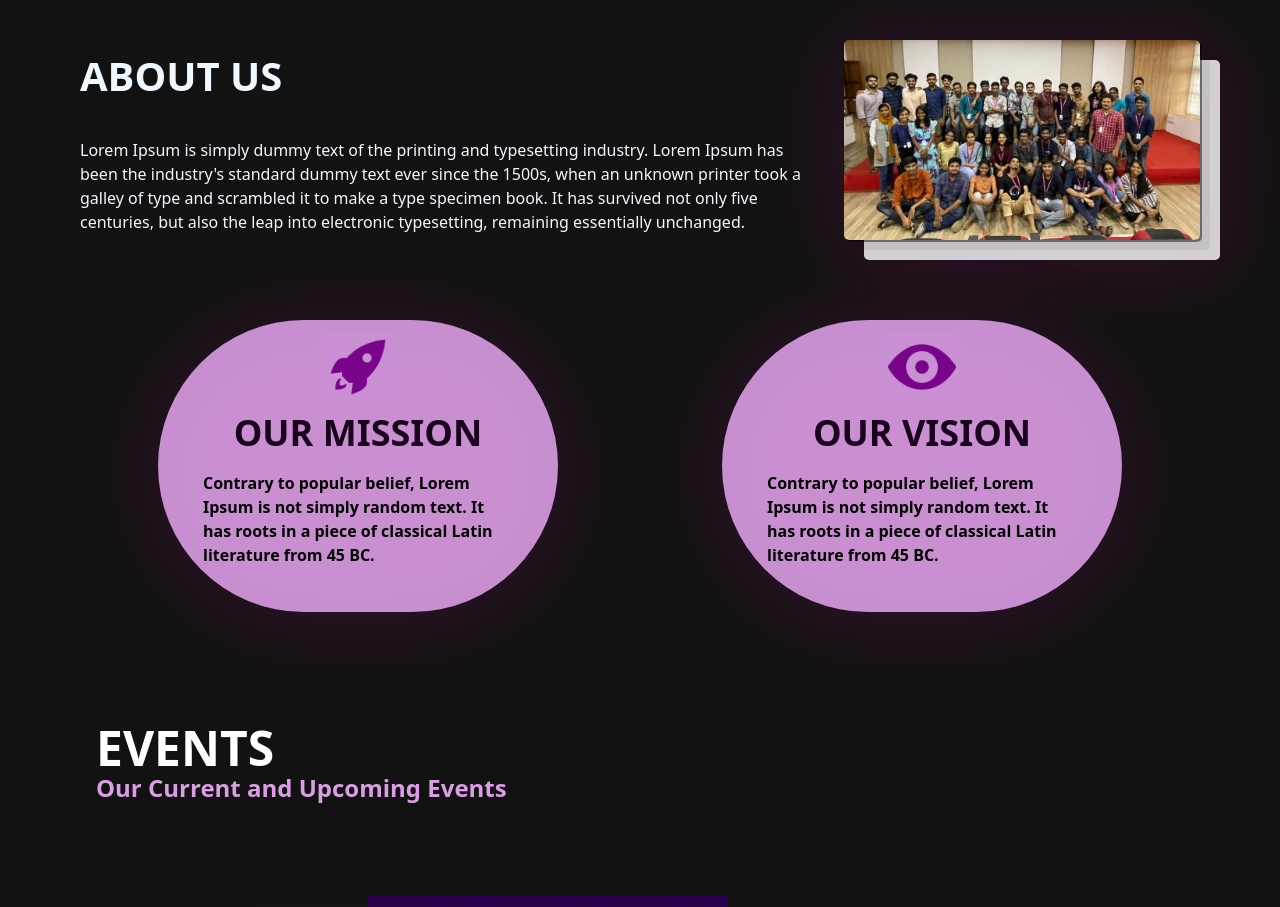
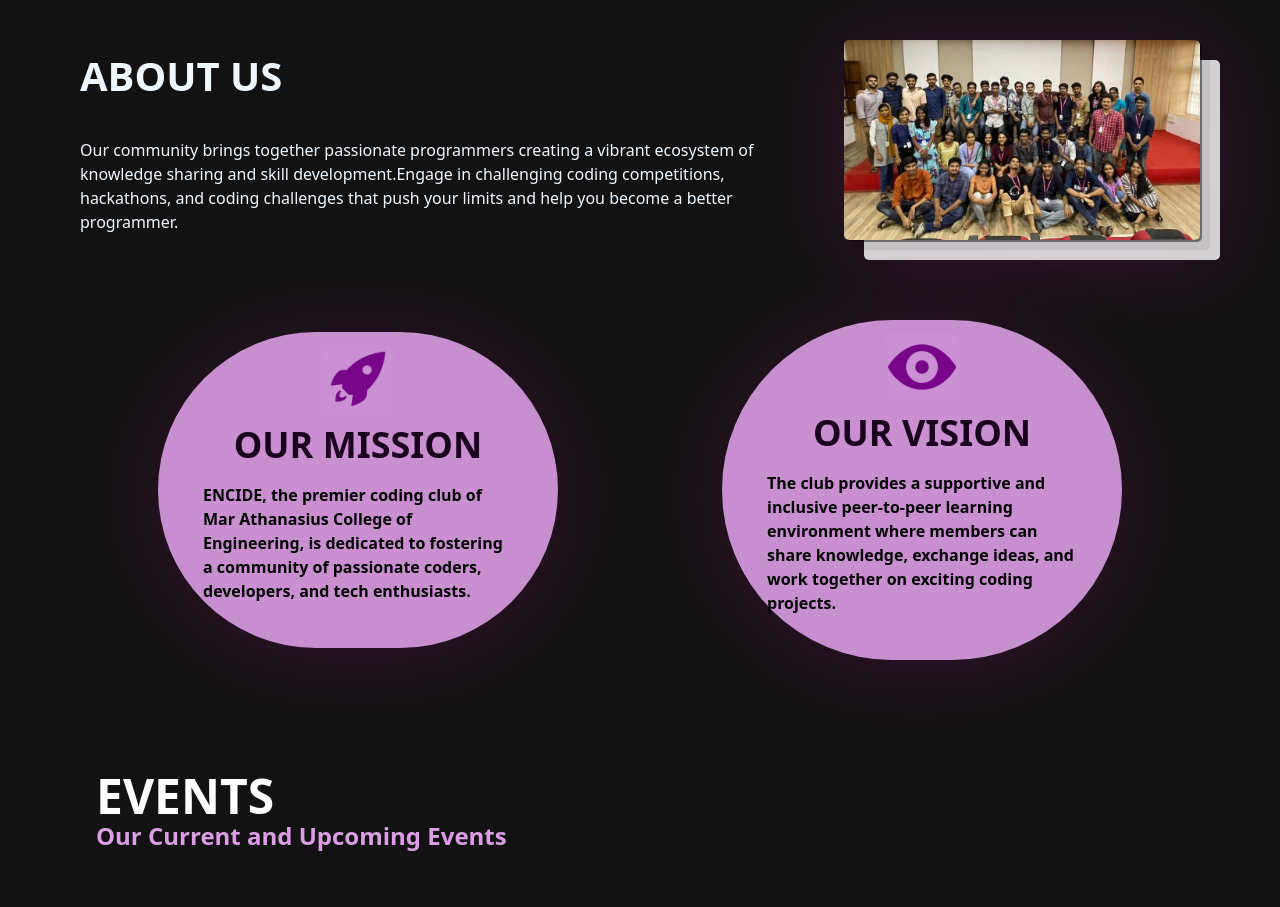
Before and after one commit to adw-ith/ENCIDE-WEB, a React (Vite) app: page / in a window 1280 px wide. Shown: the part 840-1747 px from the top of the page. Built offline with nearby package versions, Linux system fonts and the light colour scheme; no server answers.

Commit message:
Update About.jsx

```diff
--- a/src/Pages/about/About.jsx
+++ b/src/Pages/about/About.jsx
@@ -7,7 +7,7 @@
             <div className='abt_us_1'>
                 <div className='abt_us_cont'>
                     <h1>ABOUT US</h1>
-                    <p>Lorem Ipsum is simply dummy text of the printing and typesetting industry. Lorem Ipsum has been the industry's standard dummy text ever since the 1500s, when an unknown printer took a galley of type and scrambled it to make a type specimen book. It has survived not only five centuries, but also the leap into electronic typesetting, remaining essentially unchanged.</p>
+                    <p>Our community brings together passionate programmers creating a vibrant ecosystem of knowledge sharing and skill development.Engage in challenging coding competitions, hackathons, and coding challenges that push your limits and help you become a better programmer.</p>
                 </div>
                 <img className='grpic' src={grpic} alt='grpic'></img>
             </div>
@@ -15,12 +15,13 @@
                 <div className='mission box'>
                     <div className='rkt_icon icon'></div>
                     <h2>OUR MISSION</h2>
-                    Contrary to popular belief, Lorem Ipsum is not simply random text. It has roots in a piece of classical Latin literature from 45 BC.
+                    ENCIDE, the premier coding club of Mar Athanasius College of Engineering, is dedicated to fostering a community of passionate coders, developers, and tech enthusiasts.
                 </div>
                 <div className='vision box'>
                     <div className='eye_icon icon'></div>
                     <h2>OUR VISION</h2>
-                    Contrary to popular belief, Lorem Ipsum is not simply random text. It has roots in a piece of classical Latin literature from 45 BC.
+
+ The club provides a supportive and inclusive peer-to-peer learning environment where members can share knowledge, exchange ideas, and work together on exciting coding projects.
                 </div>
             </div>
         </section>
```
